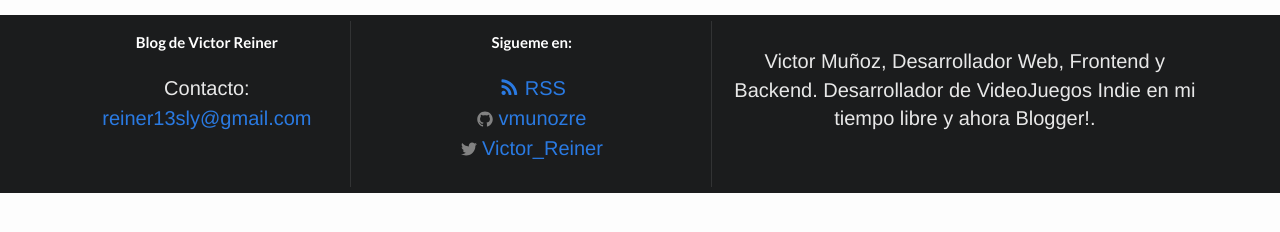
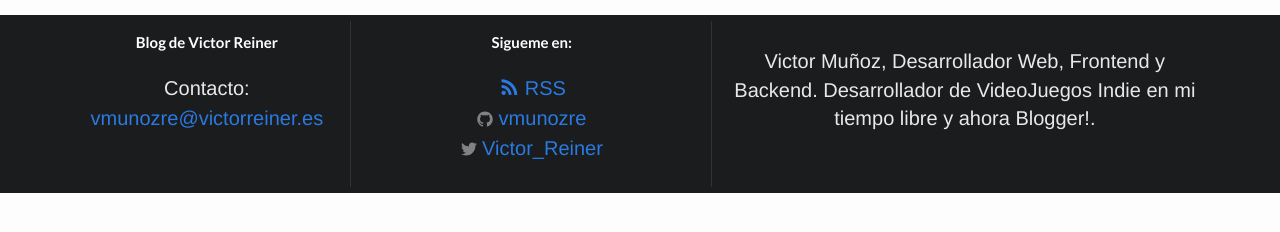
Before and after one commit to camifonseca/vmunozre.github.io, a Jekyll site: the page built from index.html, in a window 1280 px wide. Shown: the part 637-869 px from the top of the page. Built offline with Jekyll 4.4.1, drawn with Linux system fonts in a browser that asks for light colours.

Commit message:
nuevo correo

```diff
--- a/_config.yml
+++ b/_config.yml
@@ -1,6 +1,6 @@
 # Site settings
 title: Blog de Victor Reiner
-email: reiner13sly@gmail.com
+email: vmunozre@victorreiner.es
 description: > # this means to ignore newlines until "baseurl:"
   Victor Muñoz, Desarrollador Web, Frontend y Backend. Desarrollador
   de VideoJuegos Indie en mi tiempo libre y ahora Blogger!.
```
